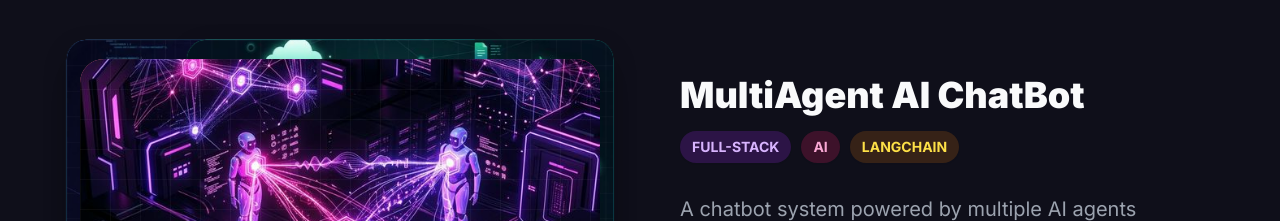
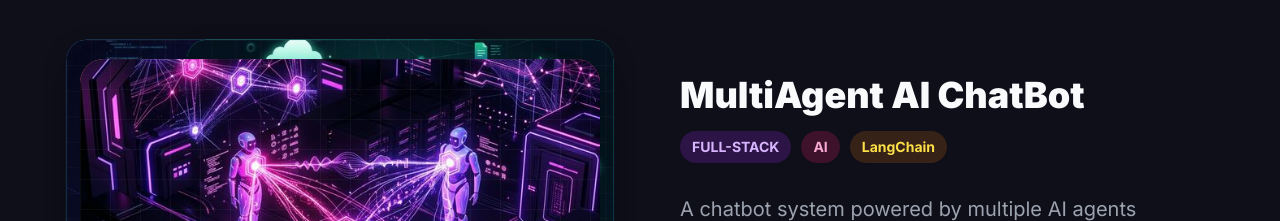
Before and after one commit to digvijay208/digvijay-portfolio, a Next.js app: page / in a window 1280 px wide. Shown: the part 2180-2401 px from the top of the page. Built offline with nearby package versions, Linux system fonts and the light colour scheme.

Commit message:
fix: version migration to reset stale light theme on first load

```diff
--- a/app/layout.tsx
+++ b/app/layout.tsx
@@ -39,13 +39,20 @@ export default function RootLayout({
             __html: `
               (function() {
                 try {
+                  var themeVer = localStorage.getItem('themeVersion');
                   var theme = localStorage.getItem('theme');
+                  // v2 migration: first time with the new dark-first default, reset to dark
+                  if (themeVer !== '2') {
+                    theme = 'dark';
+                    localStorage.setItem('theme', 'dark');
+                    localStorage.setItem('themeVersion', '2');
+                  }
                   if (theme === 'light') {
                     document.documentElement.classList.add('light');
                     document.documentElement.classList.remove('dark');
                   } else {
-                    // Default: dark mode (CSS :root already dark, just add .dark for Tailwind)
                     document.documentElement.classList.add('dark');
+                    document.documentElement.classList.remove('light');
                   }
                 } catch(e) {}
               })();
--- a/components/Navbar.tsx
+++ b/components/Navbar.tsx
@@ -20,13 +20,14 @@ export default function Navbar() {
 
   useEffect(() => {
     const stored = localStorage.getItem("theme");
-    // Default to dark mode unless explicitly set to light
     if (stored === "light") {
       setIsDark(false);
+      document.documentElement.classList.add("light");
       document.documentElement.classList.remove("dark");
     } else {
       setIsDark(true);
       document.documentElement.classList.add("dark");
+      document.documentElement.classList.remove("light");
     }
 
     const handleScroll = () => {
--- a/components/Projects.tsx
+++ b/components/Projects.tsx
@@ -9,9 +9,9 @@ const PROJECTS: Project[] = [
     title: "Ai-prompt-generator",
     description: "A web application that helps users craft perfect prompts for AI tools like ChatGPT, Claude, and other large language models.",
     tags: [
-      { label: "HTML CSS", color: "bg-blue-100 text-blue-700 dark:bg-blue-900/40 dark:text-blue-300" },
-      { label: "JS", color: "bg-cyan-100 text-cyan-700 dark:bg-cyan-900/40 dark:text-cyan-300" },
-      { label: "BACKEND", color: "bg-orange-100 text-orange-700 dark:bg-orange-900/40 dark:text-orange-300" },
+      { label: "React", color: "bg-blue-100 text-blue-700 dark:bg-blue-900/40 dark:text-blue-300" },
+      { label: "Typescript", color: "bg-cyan-100 text-cyan-700 dark:bg-cyan-900/40 dark:text-cyan-300" },
+      { label: "Next.js", color: "bg-orange-100 text-orange-700 dark:bg-orange-900/40 dark:text-orange-300" },
     ],
     github: "https://github.com/digvijay208/ai-prompt-generator",
     demo: "https://ai-prompt-generator-rho.vercel.app",
@@ -25,7 +25,7 @@ const PROJECTS: Project[] = [
     tags: [
       { label: "FULL-STACK", color: "bg-purple-100 text-purple-700 dark:bg-purple-900/40 dark:text-purple-300" },
       { label: "AI", color: "bg-pink-100 text-pink-700 dark:bg-pink-900/40 dark:text-pink-300" },
-      { label: "LANGCHAIN", color: "bg-yellow-100 text-yellow-700 dark:bg-yellow-900/40 dark:text-yellow-300" },
+      { label: "LangChain", color: "bg-yellow-100 text-yellow-700 dark:bg-yellow-900/40 dark:text-yellow-300" },
     ],
     github: "https://github.com/digvijay208/multi_agent_ai",
     gradient: "from-rose-400 via-pink-500 to-purple-600",
```
